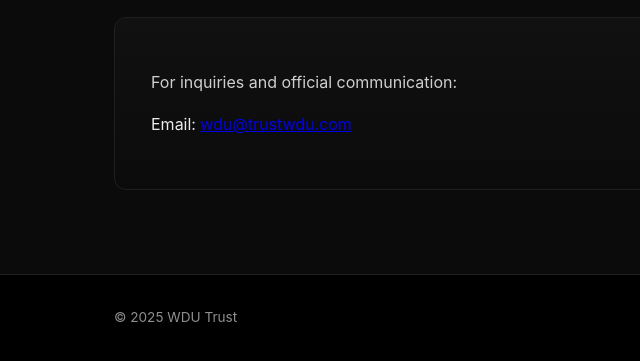
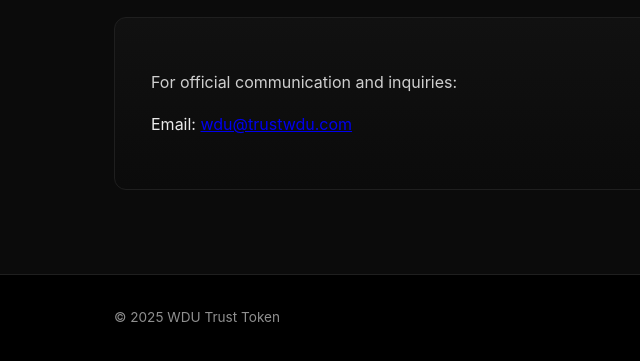
Before and after one commit to wdutrust/wdu, a plain HTML site: page contact.html in a window 1280 px wide. Shown: the part 121-482 px from the top of the page, 0-640 px from the left. Drawn offline with Linux system fonts and the light colour scheme.

Commit message:
Update contact.html
update

```diff
--- a/contact.html
+++ b/contact.html
@@ -16,14 +16,14 @@
 
 <main class="wrap">
   <section class="hero">
-    <p class="lead">For inquiries and official communication:</p>
+    <p class="lead">For official communication and inquiries:</p>
     <p>Email: <a href="mailto:wdu@trustwdu.com">wdu@trustwdu.com</a></p>
   </section>
 </main>
 
 <footer class="site-footer">
   <div class="wrap">
-    <p>© 2025 WDU Trust</p>
+    <p>© 2025 WDU Trust Token</p>
   </div>
 </footer>
 
```
